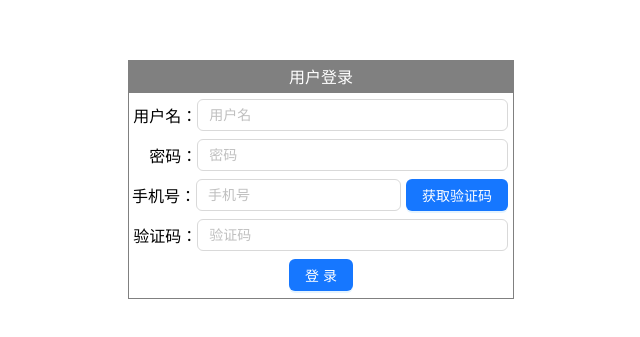
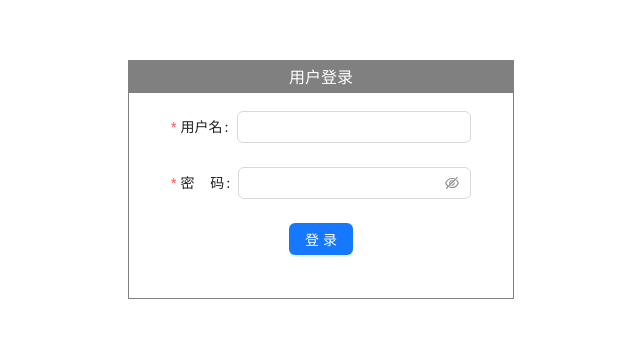
Before and after one commit to futuretask976/gx-react-admin, a React (Create React App) app: page /admin/login in a window 1280 px wide. Shown: the part 121-458 px from the top of the page, without its empty margins (319-959 px from the left). Built offline with nearby package versions, Linux system fonts and the light colour scheme.

Commit message:
opt code

```diff
--- a/src/components/IndexTableBlock.js
+++ b/src/components/IndexTableBlock.js
@@ -9,8 +9,11 @@ const { TextArea } = Input;
 function IndexTableBlock() {
     const [machineData, setMachineData] = useState([]);
     useEffect(() => {
-        axios.get('http://localhost:8080/gxsp3demo/machine/list')
+        axios.get('http://localhost:8080/gxsp3demo/machine/list', {
+            withCredentials: true // 这会让axios在请求中携带cookies
+        })
             .then(response => {
+                console.log("response: ", response);
                 let tmpData = [];
                 response.data.model.forEach((item, index) => {
                     tmpData.push({
@@ -23,7 +26,10 @@ function IndexTableBlock() {
                 setMachineData(tmpData);
             })
             .catch(error => {
-                console.error('Error fetching data: ', error.data);
+                console.error('Error fetching data: ', error);
+                if (error && error.response && error.response.status == 401) {
+                    // window.location.href="/admin/login";
+                }
             });
     }, []);
 
--- a/src/components/SiderMenu.js
+++ b/src/components/SiderMenu.js
@@ -17,7 +17,7 @@ function getItem(label, key, icon, children) {
 const SiderMenu = (props) => {
     const [collapsed, setCollapsed] = useState(false);
 
-    let menuItems = [
+    const menuItems = [
         getItem('主页', '1', <PieChartOutlined />),
         getItem('输入', '2', <DesktopOutlined />),
         getItem('配置', 'sub1', <UserOutlined />, [
@@ -29,7 +29,7 @@ const SiderMenu = (props) => {
         getItem('文件', '8', <FileOutlined />),
     ];
 
-    let siderStyle = {
+    const siderStyle = {
         backgroundColor: '#ffffff',
         height: '100%',
         lineHeight: '240px',
--- a/src/pages/IndexPage.js
+++ b/src/pages/IndexPage.js
@@ -1,5 +1,4 @@
 import React, { useState } from 'react';
-
 import { Flex, Layout, Col, Row } from 'antd';
 
 import HeaderBar from '../components/HeaderBar'
--- a/src/pages/LoginPage.js
+++ b/src/pages/LoginPage.js
@@ -1,7 +1,33 @@
 import React, { useState } from 'react';
+import { Button, Checkbox, Form, Input } from 'antd';
+import axios from 'axios';
 
-import { Button, Input } from 'antd';
+const onFinish = (values) => {
+    console.log('Success:', values);
+    let postData = 'username=' + values.username + "&password=" + values.password;
 
+    axios.post('http://localhost:8080/gxsp3demo/login-processing', postData, {
+        withCredentials: true
+    })
+        .then(response => {
+            console.log('response: ', response);
+            console.log('response.data: ', response.data);
+            console.log('response.data.loginSuccess: ', response.data.loginSuccess);
+            if (response && response.data && response.data.loginSuccess) {
+                console.log('prepare to locate');
+            } else {
+                alert('登录有问题');
+            }
+        })
+        .catch(error => {
+            console.error('error: ', error);
+            alert('登录失败');
+        });
+};
+
+const onFinishFailed = (errorInfo) => {
+    console.log('Failed:', errorInfo);
+};
 
 const LoginPage = () => {
     return (
@@ -10,26 +36,19 @@ const LoginPage = () => {
                 用户登录
             </div>
             <div style={{display: 'flex', alignItems: 'center', justifyContent: 'center', flexDirection: 'column', height: 205, width: '30%', border: '1px solid gray'}}>
-                <div style={{display: 'flex', alignItems: 'center', justifyContent: 'center', flexDirection: 'row', height: 40, width: '100%', border: '0px solid green'}}>
-                    <div style={{display: 'flex', alignItems: 'center', justifyContent: 'flex-end', flexDirection: 'row', width: '18%'}}>用户名：</div>
-                    <div style={{display: 'flex', alignItems: 'center', justifyContent: 'center', flexDirection: 'row', paddingRight: 5, width: '82%'}}><Input placeholder="用户名" /></div>
-                </div>
-                <div style={{display: 'flex', alignItems: 'center', justifyContent: 'center', flexDirection: 'row', height: 40, width: '100%', border: '0px solid green'}}>
-                    <div style={{display: 'flex', alignItems: 'center', justifyContent: 'flex-end', flexDirection: 'row', width: '18%'}}>密码：</div>
-                    <div style={{display: 'flex', alignItems: 'center', justifyContent: 'center', flexDirection: 'row', paddingRight: 5, width: '82%'}}><Input placeholder="密码" /></div>
-                </div>
-                <div style={{display: 'flex', alignItems: 'center', justifyContent: 'center', flexDirection: 'row', height: 40, width: '100%', border: '0px solid green'}}>
-                    <div style={{display: 'flex', alignItems: 'center', justifyContent: 'flex-end', flexDirection: 'row', width: '18%'}}>手机号：</div>
-                    <div style={{display: 'flex', alignItems: 'center', justifyContent: 'center', flexDirection: 'row', paddingRight: 5, width: '55%'}}><Input placeholder="手机号" /></div>
-                    <div style={{display: 'flex', alignItems: 'center', justifyContent: 'center', flexDirection: 'row', paddingRight: 5, width: '27%'}}><Button type="primary">获取验证码</Button></div>
-                </div>
-                <div style={{display: 'flex', alignItems: 'center', justifyContent: 'center', flexDirection: 'row', height: 40, width: '100%', border: '0px solid green'}}>
-                    <div style={{display: 'flex', alignItems: 'center', justifyContent: 'flex-end', flexDirection: 'row', width: '18%'}}>验证码：</div>
-                    <div style={{display: 'flex', alignItems: 'center', justifyContent: 'center', flexDirection: 'row', paddingRight: 5, width: '82%'}}><Input placeholder="验证码" /></div>
-                </div>
-                <div style={{display: 'flex', alignItems: 'center', justifyContent: 'center', flexDirection: 'row', height: 40, width: '100%', border: '0px solid green'}}>
-                    <Button type="primary">登录</Button>
-                </div>
+                <Form name="loginForm" initialValues={{remember: true}} onFinish={onFinish} onFinishFailed={onFinishFailed} autoComplete="off">
+                    <Form.Item label="用户名" style={{width: 300}} name="username" rules={[{required: true, message: '请输入你的用户名'}]}>
+                        <Input />
+                    </Form.Item>
+                    <Form.Item label="密&nbsp;&nbsp;&nbsp;&nbsp;码" style={{width: 300}} name="password" rules={[{required: true, message: 'Please input your password!'}]}>
+                        <Input.Password />
+                    </Form.Item>
+                    <Form.Item style={{width: 300, display: 'flex', alignItems: 'center', justifyContent: 'center'}}>
+                        <Button type="primary" htmlType="submit">
+                            登录
+                        </Button>
+                    </Form.Item>
+                </Form>
             </div>
         </div>
     )
```
